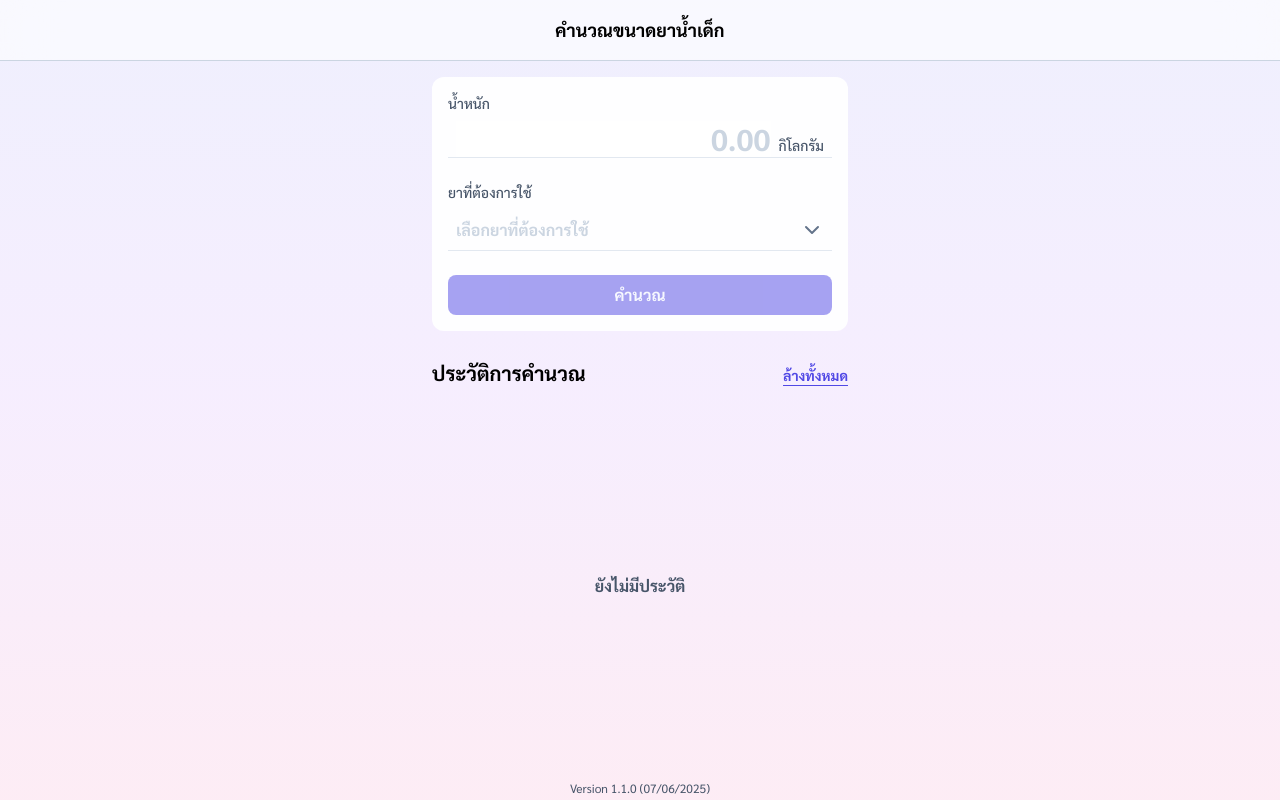
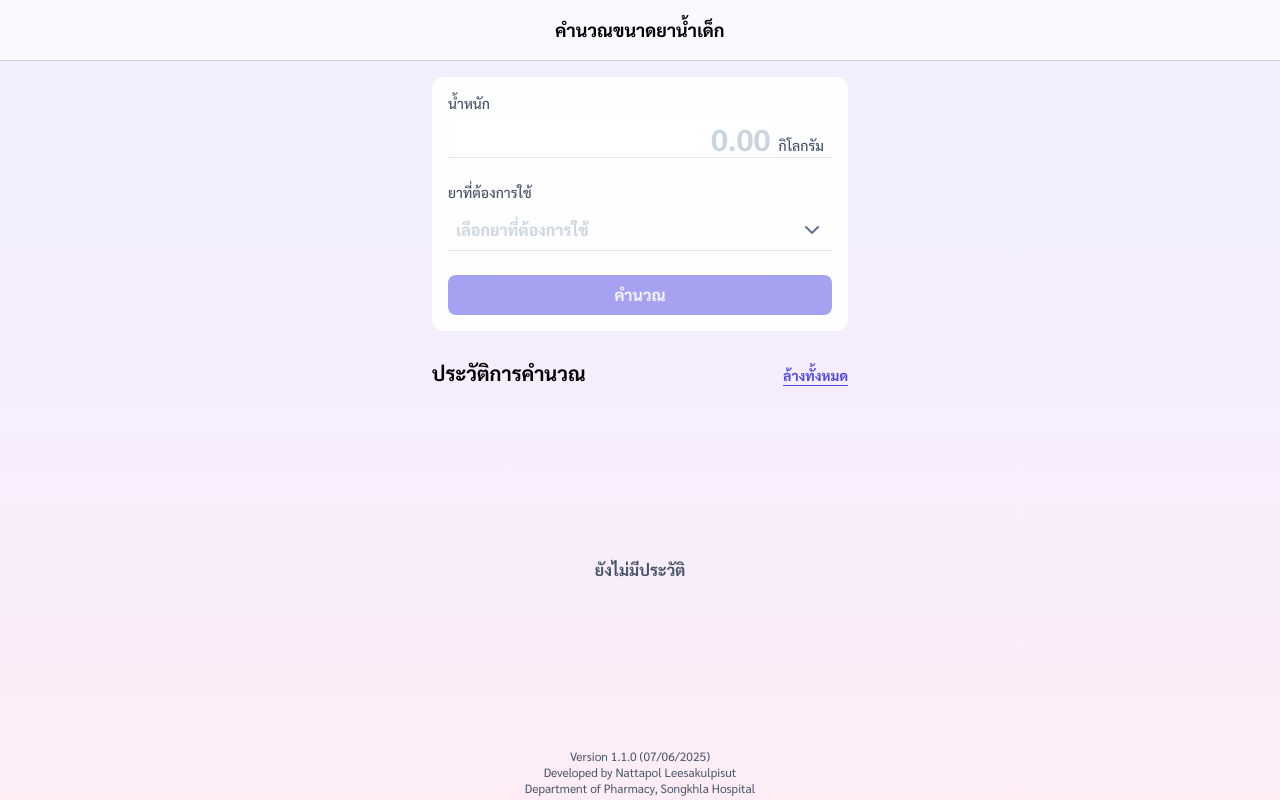
Before and after one commit to pangpondwee/kid-drugs-calculator, a Next.js app: page / in a window 1280 px wide. Built offline with nearby package versions, Linux system fonts and the light colour scheme; what next would draw is missing.

Commit message:
chore: change metadata in footer

```diff
--- a/app/page.tsx
+++ b/app/page.tsx
@@ -11,8 +11,10 @@ export default function Page() {
         <Form />
         <History />
       </main>
-      <footer className="px-4 py-1 text-xs flex justify-center text-slate-600">
-        Version 1.1.0 (07/06/2025)
+      <footer className="px-4 py-1 text-xs flex flex-col items-center justify-center text-slate-600">
+        <p>Version 1.1.0 (07/06/2025)</p>
+        <p>Developed by Nattapol Leesakulpisut</p>
+        <p>Department of Pharmacy, Songkhla Hospital</p>
       </footer>
     </div>
   );
```
